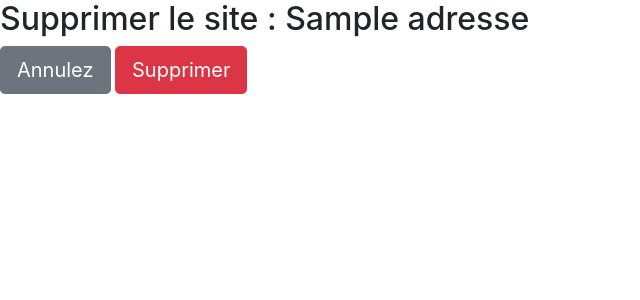
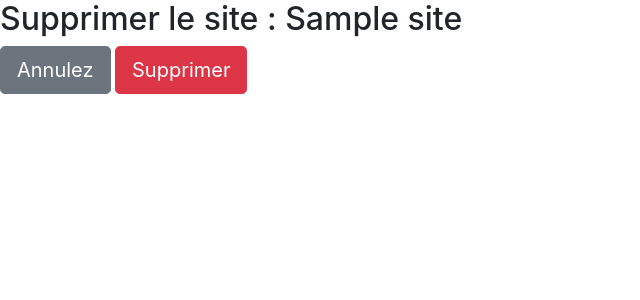
Before and after one commit to Thorin10/TP_Monitoring, a Flask app: template templates/suppr_sites.html in a window 1280 px wide. Shown: the part 56-356 px from the top of the page, without its empty margins (0-640 px from the left). Run offline with Flask 2, Linux system fonts and the light colour scheme; the template is opened without the code that fills it: most values are stand-ins (such as "Sample title", 1, 10 or a date in 2020); some libraries are stand-ins or nearby versions.

Commit message:
Update suppr_sites.html

```diff
--- a/templates/suppr_sites.html
+++ b/templates/suppr_sites.html
@@ -22,7 +22,7 @@
             </ul>
         </div>
     </nav>
-    <h2 class="text">Supprimer le site : {{ adresse[1] }}</h2>
+    <h2 class="text">Supprimer le site : {{ sites[1] }}</h2>
         <form action="" method="POST"  >
             <a href="/admin/">
                 <input type="button" value="Annulez" class="btn btn-secondary btn-lg">
```
